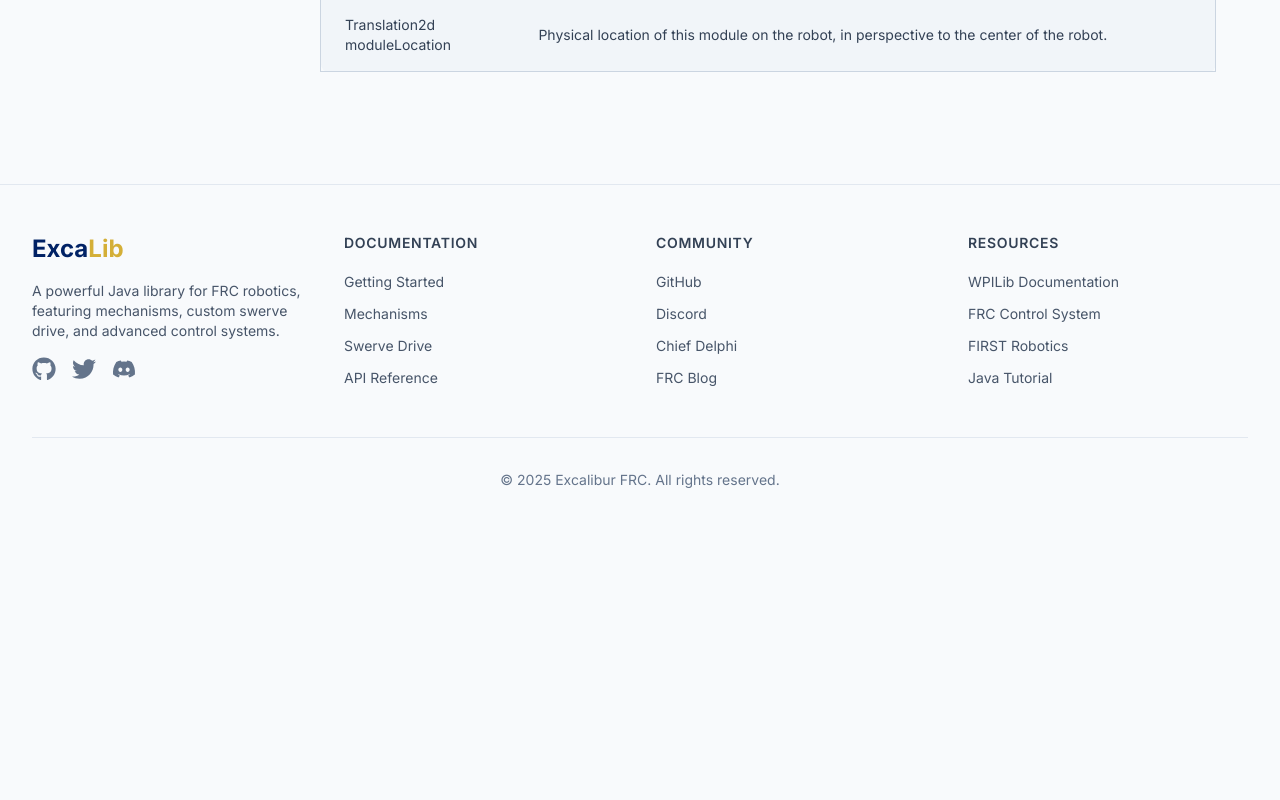
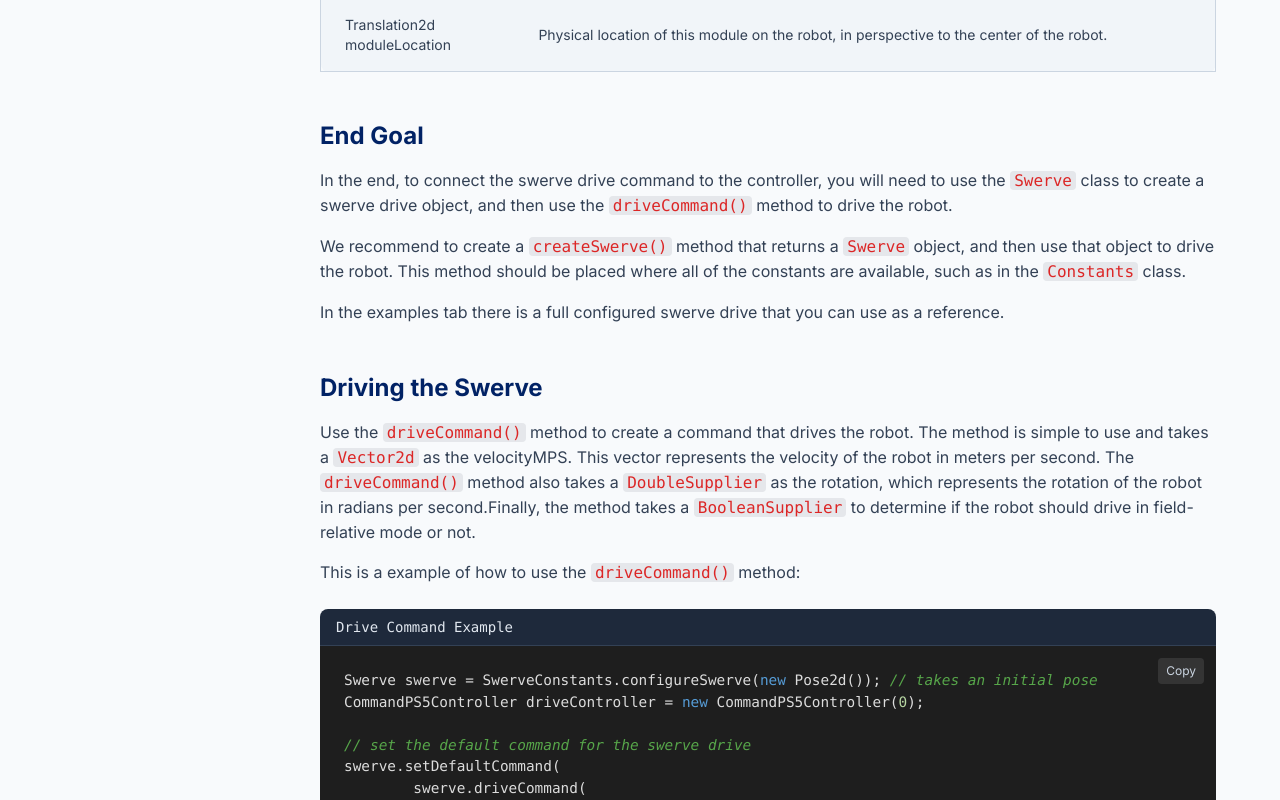
Before and after one commit to ExcaliDevBot/ExcaLibDoc, a React (Vite) app: page /docs/swerve in a window 1280 px wide. Shown: the part 2320-3120 px from the top of the page. Before the commit the page ends 2858 px from the top, so only its background shows below. Built offline with nearby package versions, Linux system fonts and the light colour scheme.

Commit message:
add: expand swerve drive documentation with detailed usage examples and extra features

```diff
--- a/src/data/swerve/overview.js
+++ b/src/data/swerve/overview.js
@@ -114,7 +114,7 @@ export const SwerveOverview = {
                         "ChassisSpeeds Input - as a vector, this will probably be provided by a joystick or other input device",
 
                     ]
-                },{
+                }, {
                     "type": "callout",
                     "calloutType": "warning",
                     "title": "Gyro Calibration",
@@ -127,7 +127,7 @@ export const SwerveOverview = {
             title: "Stuff to Know Before Using Swerve",
             content: [
                 {
-                  type: "paragraph",
+                    type: "paragraph",
                     text: "Before using the swerve drive, there are a few things you should know for the setup:"
                 },
                 {
@@ -144,6 +144,110 @@ export const SwerveOverview = {
                 }
             ]
         },
+        {
+            id: "Overview",
+            title: "End Goal",
+            content: [
+                {
+                    type: "paragraph",
+                    text: "In the end, to connect the swerve drive command to the controller, you will need to" +
+                        " use the <Swerve> class to create a swerve drive object, and then use the" +
+                        " <driveCommand()> method to drive the robot. "
+                },
+                {
+                    type: "paragraph",
+                    text: "We recommend to create a <createSwerve()> method that returns a <Swerve> object, and then use that object to drive the robot." +
+                        " This method should be placed where all of the constants are available, such as in the <Constants> class."
+                },
+                {
+                    type: "paragraph",
+                    text: "In the examples tab there is a full configured swerve drive that you can use as a reference."
+                },
+            ]
+        },
+        {
+            id: "Overview",
+            title: "Driving the Swerve ",
+            content: [
+                {
+                    type: "paragraph",
+                    text: "Use the <driveCommand()> method to create a command that drives the robot. The method is simple to use and takes" +
+                        " a <Vector2d> as the velocityMPS. This vector represents the velocity of the robot in meters per second." +
+                        " The <driveCommand()> method also takes a <DoubleSupplier> as the rotation, which represents the rotation of the robot in radians per second." +
+                        "Finally, the method takes a <BooleanSupplier> to determine if the robot should drive in field-relative mode or not."
+                },
+                {
+                    type: "paragraph",
+                    text: "This is a example of how to use the <driveCommand()> method:"
+                },
+                {
+                    "type": "code",
+                    "language": "java",
+                    "title": "Drive Command Example",
+                    "code": `Swerve swerve = SwerveConstants.configureSwerve(new Pose2d()); // takes an initial pose
+CommandPS5Controller driveController = new CommandPS5Controller(0);
+
+// set the default command for the swerve drive
+swerve.setDefaultCommand(
+        swerve.driveCommand(
+                // joystick position (-1 to 1) times the max velocity for getting the correct values
+                () -> new Vector2D(
+                        -driveController.getLeftY() * MAX_VEL,
+                        -driveController.getLeftX() * MAX_VEL
+                ),
+                // joystick value (-1 to 1) times the max rotation for getting the correct values
+                () -> driveController.getRightX() * MAX_OMEGA_RAD_PER_SEC,
+                // driving field orianted
+                () -> true
+        )
+);`
+                },
+                {
+                    type: "paragraph",
+                    text: "This is a example of how we used the <driveCommand()> method, you can change the" +
+                        " joystick values to match your controller's layout. The <MAX_VEL> and <MAX_OMEGA_RAD_PER_SEC>" +
+                        " are constants that represent the maximum velocity and rotation of the robot, respectively."
+                },
+            ]
+        },
+        {
+            id: "Overview",
+            title: "Extra Features",
+            content: [
+                {
+                    type: "paragraph",
+                    text: "We recommend using a decelerator to make your joystick position smoother, this can be done by using the" +
+                        " <InterpolatingDoubleTreeMap> class. This class allows you to set a deceleration rate and a minimum value, which will" +
+                        " make the joystick position smoother and more responsive."
+                },
+                {
+                    type: "paragraph",
+                    text: "Here is an example of how to use the <InterpolatingDoubleTreeMap> class:"
+                },
+                                {
+                    "type": "code",
+                    "language": "java",
+                    "title": "Drive Command Example",
+                    "code": `InterpolatingDoubleTreeMap driverInterpolation = new InterpolatingDoubleTreeMap();
+
+driverInterpolation.put(0.0, 1.0); // if the L2 axis is fully extended, the robot will drive at full speed
+driverInterpolation.put(1.0, 0.25); // if the L2 axis is fully closed, the robot will drive up to 25% speed
+
+swerve.driveCommand(
+    () -> new Vector2D(
+        // depending on the L2 axis, the robot will drive at a different speed
+        -driveController.getLeftY() * MAX_VEL * driverInterpolation.get(driveController.getL2Axis()),
+        -driveController.getLeftX() * MAX_VEL * driverInterpolation.get(driveController.getL2Axis())
+    ),
+    () -> driveController.getRightX() * MAX_ANGLE * driverInterpolation.get(driveController.getL2Axis()),
+    () -> true
+)
+
+`
+                },
+
+            ]
+        },
     ]
 
 }
--- a/src/data/utils/softlimit.js
+++ b/src/data/utils/softlimit.js
@@ -140,9 +140,7 @@ export const softlimit = {
 }
 `
                 },
-
             ]
-
         },
     ]
 }
```
